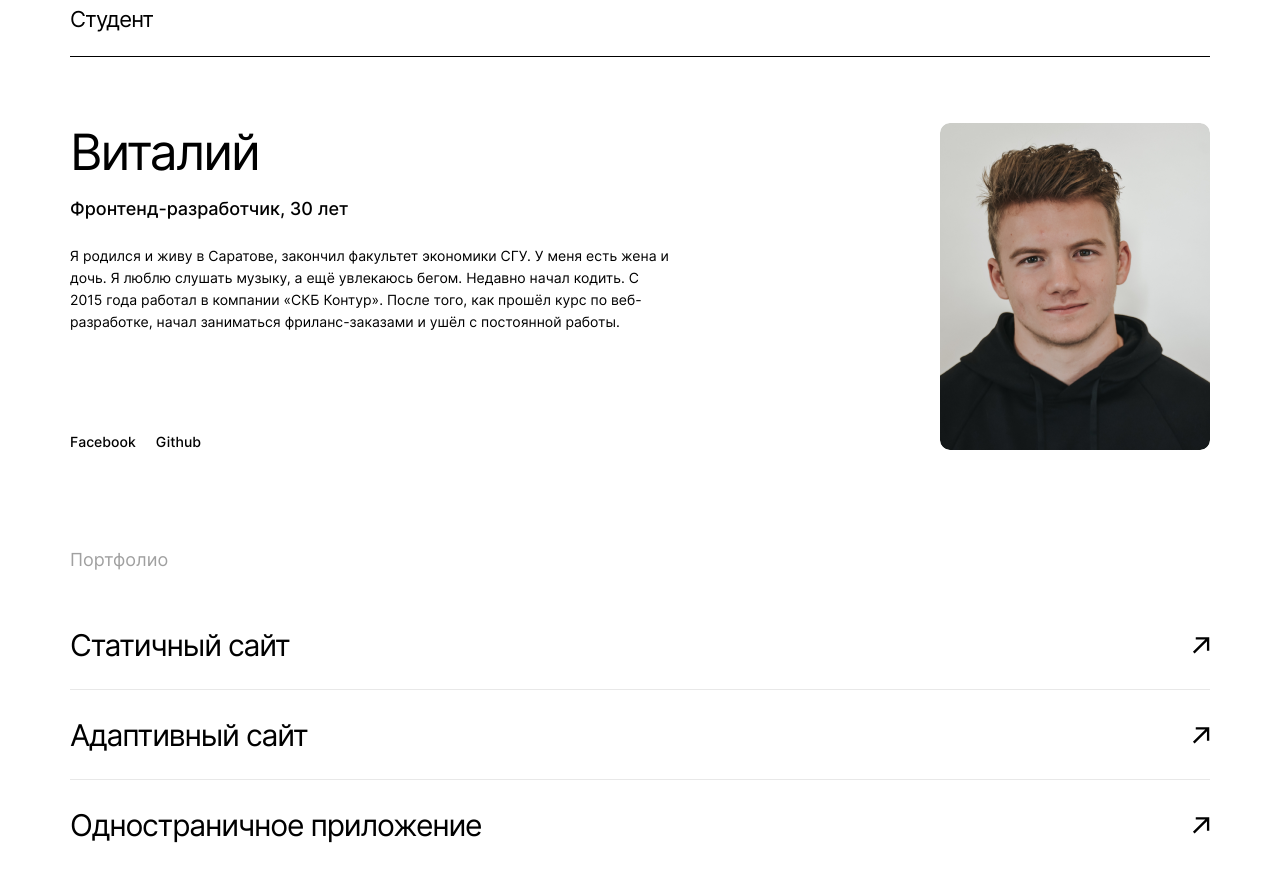
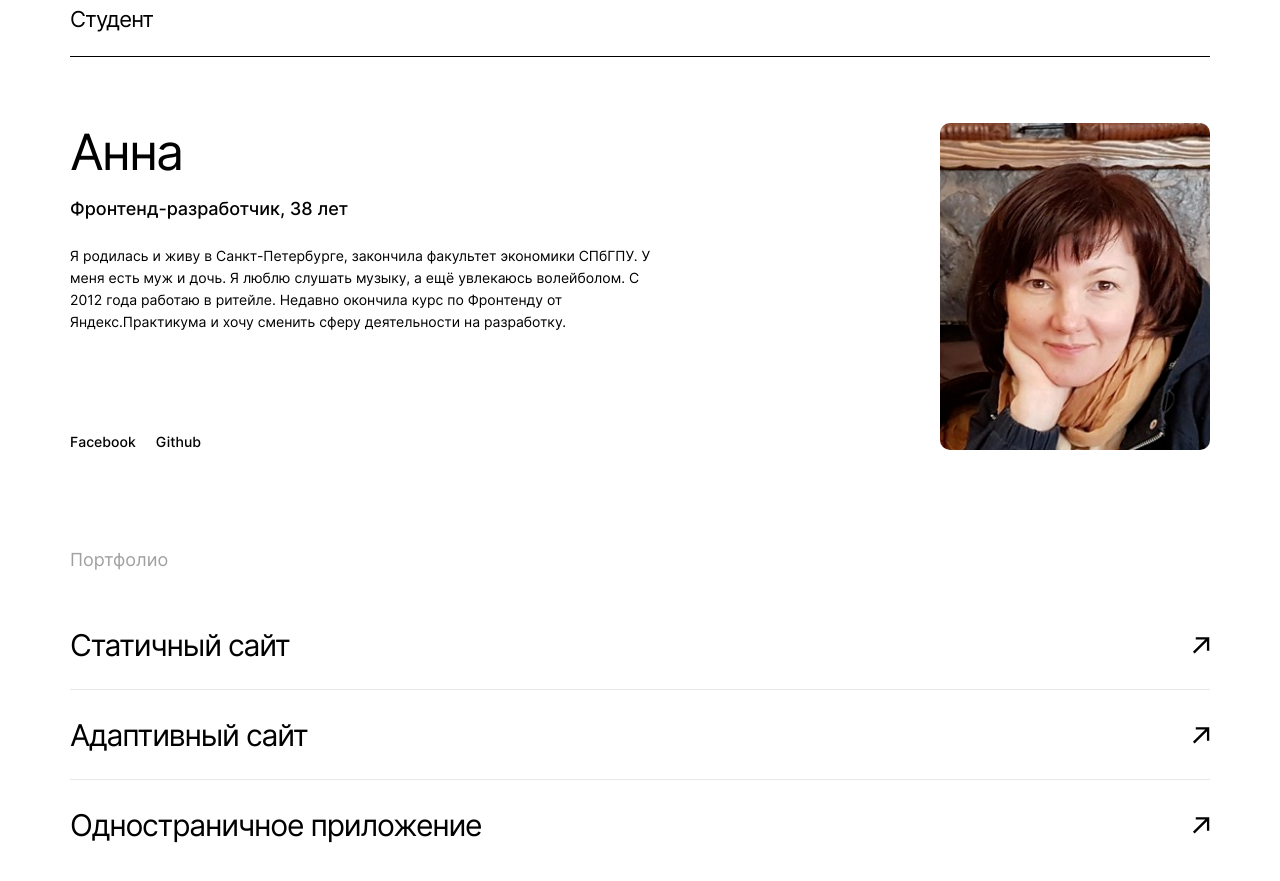
Before and after one commit to anna-baranova/movies-explorer-frontend, a React (Create React App) app: page / in a window 1280 px wide. Shown: the part 2000-2881 px from the top of the page. Built offline with nearby package versions, Linux system fonts and the light colour scheme.

Commit message:
feat: изменить данные в секции студент.md

```diff
--- a/src/components/AboutMe/AboutMe.js
+++ b/src/components/AboutMe/AboutMe.js
@@ -1,7 +1,7 @@
 import React from 'react';
 import Section from '../Section/Section';
 import './AboutMe.css'
-import studentPicturePath from '../../images/vitaliy.png'
+import studentPicturePath from '../../images/anna.png'
 import { FACEBOOK_URL, GITHUB_URL } from '../../utils/constants'
 
 function AboutMe () {
@@ -9,13 +9,13 @@ function AboutMe () {
     <Section sectionName='about-me' sectionNameTitle='about-me__title' link="about-me" content='Студент'>
       <div className='about-me__table'>
         <div>
-          <h3 className='about-me__name'>Виталий</h3>
-          <p className='about-me__job'>Фронтенд-разработчик, 30 лет</p>
+          <h3 className='about-me__name'>Анна</h3>
+          <p className='about-me__job'>Фронтенд-разработчик, 38 лет</p>
           <p className='about-me__info'>
-            Я родился и живу в Саратове, закончил факультет экономики СГУ. У меня есть жена и дочь.
-            Я люблю слушать музыку, а ещё увлекаюсь бегом. Недавно начал кодить.
-            С 2015 года работал в компании «СКБ Контур». После того, как прошёл курс по веб-разработке,
-            начал заниматься фриланс-заказами и ушёл с постоянной работы.
+            Я родилась и живу в Санкт-Петербурге, закончила факультет экономики СПбГПУ. У меня есть муж и дочь.
+            Я люблю слушать музыку, а ещё увлекаюсь волейболом. С 2012 года работаю в ритейле.
+            Недавно окончила курс по Фронтенду от Яндекс.Практикума
+            и хочу сменить сферу деятельности на разработку.
           </p>
           <ul className='about-me__social'>
             <li className='about-me__links'>
```
Also changed, not shown: src/images/anna.png (added).
